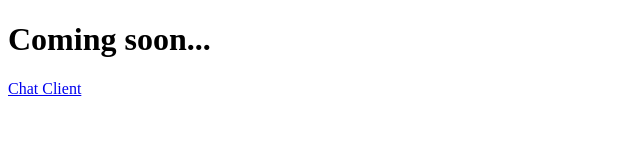
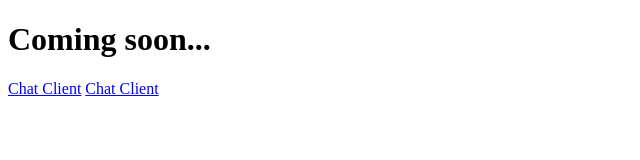
Before and after one commit to bloo0178/bloo0178.github.io, a plain HTML site: page index.html in a window 1280 px wide. Shown: the full height of the page, 0-640 px from the left. Drawn offline with Linux system fonts and the light colour scheme.

Commit message:
Update index.html

```diff
--- a/index.html
+++ b/index.html
@@ -3,6 +3,6 @@
 <body>
     <h1>Coming soon...</h1>
     <a href="https://bloo0178.github.io/chat-client/">Chat Client</a>
-
+    <a href="https://bloo0178.github.io/chat-client/">Chat Client</a>
 </body>
 </html>
```
